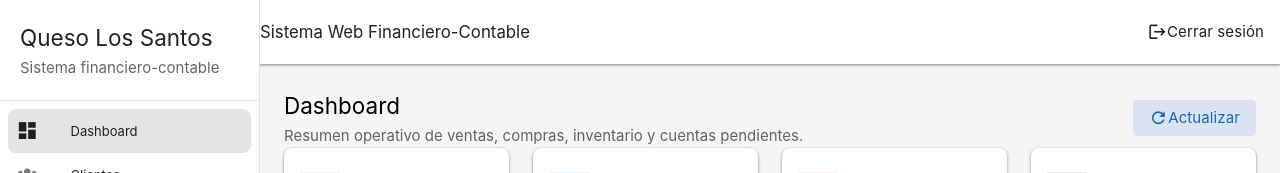
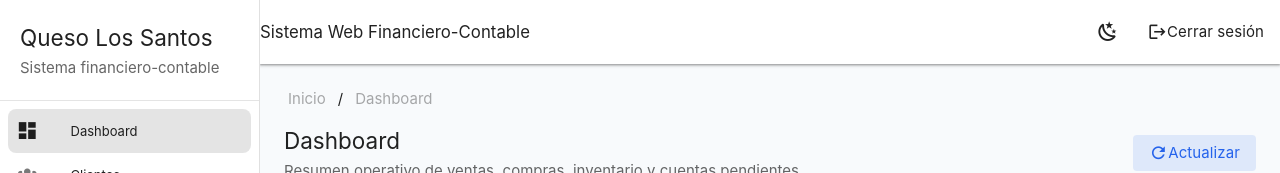
Before and after one commit to robert-viquez/financial-accounting-web-system, a Vue app in the folder frontend/: page /dashboard in a window 1280 px wide. Shown: the top 173 px of the page. Built offline with nearby package versions, Linux system fonts and the light colour scheme; no server answers; sample sign-in values are in the browser's storage.

Commit message:
feat: add global loading theme and breadcrumbs

```diff
--- a/frontend/src/App.vue
+++ b/frontend/src/App.vue
@@ -1,3 +1,8 @@
 <template>
+  <GlobalLoading />
   <router-view />
 </template>
+
+<script setup>
+import GlobalLoading from "@/components/common/GlobalLoading.vue";
+</script>
--- a/frontend/src/api/axios.js
+++ b/frontend/src/api/axios.js
@@ -1,4 +1,5 @@
 import axios from "axios";
+import { useUiStore } from "@/stores/ui";
 
 const api = axios.create({
     baseURL: "http://127.0.0.1:8000/api/",
@@ -9,7 +10,10 @@ const api = axios.create({
 });
 
 api.interceptors.request.use((config) => {
+    const uiStore = useUiStore();
     const token = localStorage.getItem("access_token");
+
+    uiStore.startLoading();
 
     if (token) {
         config.headers.Authorization = `Bearer ${token}`;
@@ -18,4 +22,15 @@ api.interceptors.request.use((config) => {
     return config;
 });
 
+api.interceptors.response.use(
+    (response) => {
+        useUiStore().stopLoading();
+        return response;
+    },
+    (error) => {
+        useUiStore().stopLoading();
+        return Promise.reject(error);
+    },
+);
+
 export default api;
--- /dev/null
+++ b/frontend/src/components/common/GlobalLoading.vue
@@ -0,0 +1,26 @@
+<script setup>
+import { storeToRefs } from "pinia";
+import { useUiStore } from "@/stores/ui";
+
+const uiStore = useUiStore();
+const { isLoading } = storeToRefs(uiStore);
+</script>
+
+<template>
+  <v-fade-transition>
+    <div v-if="isLoading" class="global-loading">
+      <v-progress-linear color="primary" indeterminate height="3" />
+    </div>
+  </v-fade-transition>
+</template>
+
+<style scoped>
+.global-loading {
+  left: 0;
+  pointer-events: none;
+  position: fixed;
+  right: 0;
+  top: 0;
+  z-index: 3000;
+}
+</style>
--- a/frontend/src/layouts/MainLayout.vue
+++ b/frontend/src/layouts/MainLayout.vue
@@ -1,16 +1,29 @@
 <script setup>
-import { computed, ref, watch } from "vue";
-import { useRouter } from "vue-router";
-import { useDisplay } from "vuetify";
+import { computed, onBeforeUnmount, onMounted, ref, watch } from "vue";
+import { useRoute, useRouter } from "vue-router";
+import { useDisplay, useTheme } from "vuetify";
+import { storeToRefs } from "pinia";
 import { logout } from "@/modules/auth/authService";
+import { useUiStore } from "@/stores/ui";
 
 const router = useRouter();
+const route = useRoute();
 const display = useDisplay();
+const theme = useTheme();
+const uiStore = useUiStore();
+const { isDark } = storeToRefs(uiStore);
 const drawer = ref(true);
 
 const isMobile = computed(() => display.smAndDown.value);
 const isDesktop = computed(() => display.mdAndUp.value);
 const drawerWidth = computed(() => (display.lgAndUp.value ? 260 : 232));
+const breadcrumbs = computed(() => [
+  { title: "Inicio", to: "/dashboard", disabled: route.path === "/dashboard" },
+  {
+    title: route.meta.title || "Página",
+    disabled: true,
+  },
+]);
 
 const menuItems = [
   { title: "Dashboard", icon: "mdi-view-dashboard", to: "/dashboard" },
@@ -32,6 +45,35 @@ function handleLogout() {
   router.push("/login");
 }
 
+function toggleTheme() {
+  uiStore.toggleTheme();
+}
+
+function handleShortcut(event) {
+  const key = event.key.toLowerCase();
+
+  if (event.ctrlKey && key === "b") {
+    event.preventDefault();
+    drawer.value = !drawer.value;
+  }
+
+  if (event.ctrlKey && key === "d") {
+    event.preventDefault();
+    toggleTheme();
+  }
+
+  if (key === "/" && !["INPUT", "TEXTAREA"].includes(event.target.tagName)) {
+    const searchInput = document.querySelector(
+      "input[type='text'], input[aria-label*='Buscar']"
+    );
+
+    if (searchInput) {
+      event.preventDefault();
+      searchInput.focus();
+    }
+  }
+}
+
 watch(
   isMobile,
   (value) => {
@@ -39,6 +81,22 @@ watch(
   },
   { immediate: true }
 );
+
+watch(
+  () => uiStore.theme,
+  (value) => {
+    theme.global.name.value = value;
+  },
+  { immediate: true }
+);
+
+onMounted(() => {
+  window.addEventListener("keydown", handleShortcut);
+});
+
+onBeforeUnmount(() => {
+  window.removeEventListener("keydown", handleShortcut);
+});
 </script>
 
 <template>
@@ -82,6 +140,17 @@ watch(
 
       <v-spacer />
 
+      <v-tooltip text="Cambiar tema (Ctrl+D)">
+        <template #activator="{ props }">
+          <v-btn
+            v-bind="props"
+            :icon="isDark ? 'mdi-weather-sunny' : 'mdi-weather-night'"
+            variant="text"
+            @click="toggleTheme"
+          />
+        </template>
+      </v-tooltip>
+
       <v-btn
         variant="text"
         :prepend-icon="isDesktop ? 'mdi-logout' : undefined"
@@ -92,8 +161,13 @@ watch(
       </v-btn>
     </v-app-bar>
 
-    <v-main class="bg-grey-lighten-4">
+    <v-main class="app-main">
       <v-container fluid class="app-container">
+        <v-breadcrumbs
+          class="px-0 pt-0 pb-3"
+          density="compact"
+          :items="breadcrumbs"
+        />
         <router-view />
       </v-container>
     </v-main>
@@ -103,6 +177,10 @@ watch(
 <style scoped>
 .app-container {
   padding: 16px;
+}
+
+.app-main {
+  background: rgb(var(--v-theme-background));
 }
 
 .app-title {
--- a/frontend/src/plugins/vuetify.js
+++ b/frontend/src/plugins/vuetify.js
@@ -6,6 +6,34 @@ import { createVuetify } from "vuetify";
 const vuetify = createVuetify({
   theme: {
     defaultTheme: "light",
+    themes: {
+      light: {
+        dark: false,
+        colors: {
+          primary: "#2563eb",
+          secondary: "#475569",
+          success: "#16a34a",
+          warning: "#d97706",
+          error: "#dc2626",
+          info: "#0891b2",
+          background: "#f8fafc",
+          surface: "#ffffff",
+        },
+      },
+      dark: {
+        dark: true,
+        colors: {
+          primary: "#60a5fa",
+          secondary: "#94a3b8",
+          success: "#4ade80",
+          warning: "#fbbf24",
+          error: "#f87171",
+          info: "#22d3ee",
+          background: "#0f172a",
+          surface: "#1e293b",
+        },
+      },
+    },
   },
 });
 
--- a/frontend/src/router/index.js
+++ b/frontend/src/router/index.js
@@ -24,55 +24,67 @@ const routes = [
       {
         path: "dashboard",
         component: DashboardView,
+        meta: { title: "Dashboard" },
       },
       {
         path: "clientes",
         component: () => import("@/modules/clientes/pages/ClientesView.vue"),
+        meta: { title: "Clientes" },
       },
       {
         path: "proveedores",
         component: () =>
           import("@/modules/proveedores/pages/ProveedoresView.vue"),
+        meta: { title: "Proveedores" },
       },
       {
         path: "inventario",
         component: () => import("@/modules/inventario/pages/ProductosView.vue"),
+        meta: { title: "Inventario" },
       },
       {
         path: "movimientos-inventario",
         component: () =>
           import("@/modules/inventario/pages/MovimientosView.vue"),
+        meta: { title: "Movimientos de inventario" },
       },
       {
         path: "categorias",
         component: () => import("@/modules/inventario/pages/CategoriasView.vue"),
+        meta: { title: "Categorías" },
       },
       {
         path: "compras",
         component: () => import("@/modules/compras/pages/ComprasView.vue"),
+        meta: { title: "Compras" },
       },
       {
         path: "ventas",
         component: () => import("@/modules/ventas/pages/VentasView.vue"),
+        meta: { title: "Ventas" },
       },
       {
         path: "cuentas-cobrar",
         component: () =>
           import("@/modules/finanzas/pages/CuentasPorCobrarView.vue"),
+        meta: { title: "Cuentas por cobrar" },
       },
       {
         path: "cuentas-pagar",
         component: () =>
           import("@/modules/finanzas/pages/CuentasPorPagarView.vue"),
+        meta: { title: "Cuentas por pagar" },
       },
       {
         path: "reportes",
         component: () => import("@/modules/reportes/pages/ReportesView.vue"),
+        meta: { title: "Reportes" },
       },
       {
         path: "configuracion",
         component: () =>
           import("@/modules/configuracion/pages/ConfiguracionView.vue"),
+        meta: { title: "Configuración" },
       },
     ],
   },
--- /dev/null
+++ b/frontend/src/stores/ui.js
@@ -0,0 +1,29 @@
+import { defineStore } from "pinia";
+
+const THEME_KEY = "ui_theme";
+
+export const useUiStore = defineStore("ui", {
+  state: () => ({
+    pendingRequests: 0,
+    theme: localStorage.getItem(THEME_KEY) || "light",
+  }),
+  getters: {
+    isLoading: (state) => state.pendingRequests > 0,
+    isDark: (state) => state.theme === "dark",
+  },
+  actions: {
+    startLoading() {
+      this.pendingRequests += 1;
+    },
+    stopLoading() {
+      this.pendingRequests = Math.max(0, this.pendingRequests - 1);
+    },
+    setTheme(theme) {
+      this.theme = theme;
+      localStorage.setItem(THEME_KEY, theme);
+    },
+    toggleTheme() {
+      this.setTheme(this.isDark ? "light" : "dark");
+    },
+  },
+});
```
